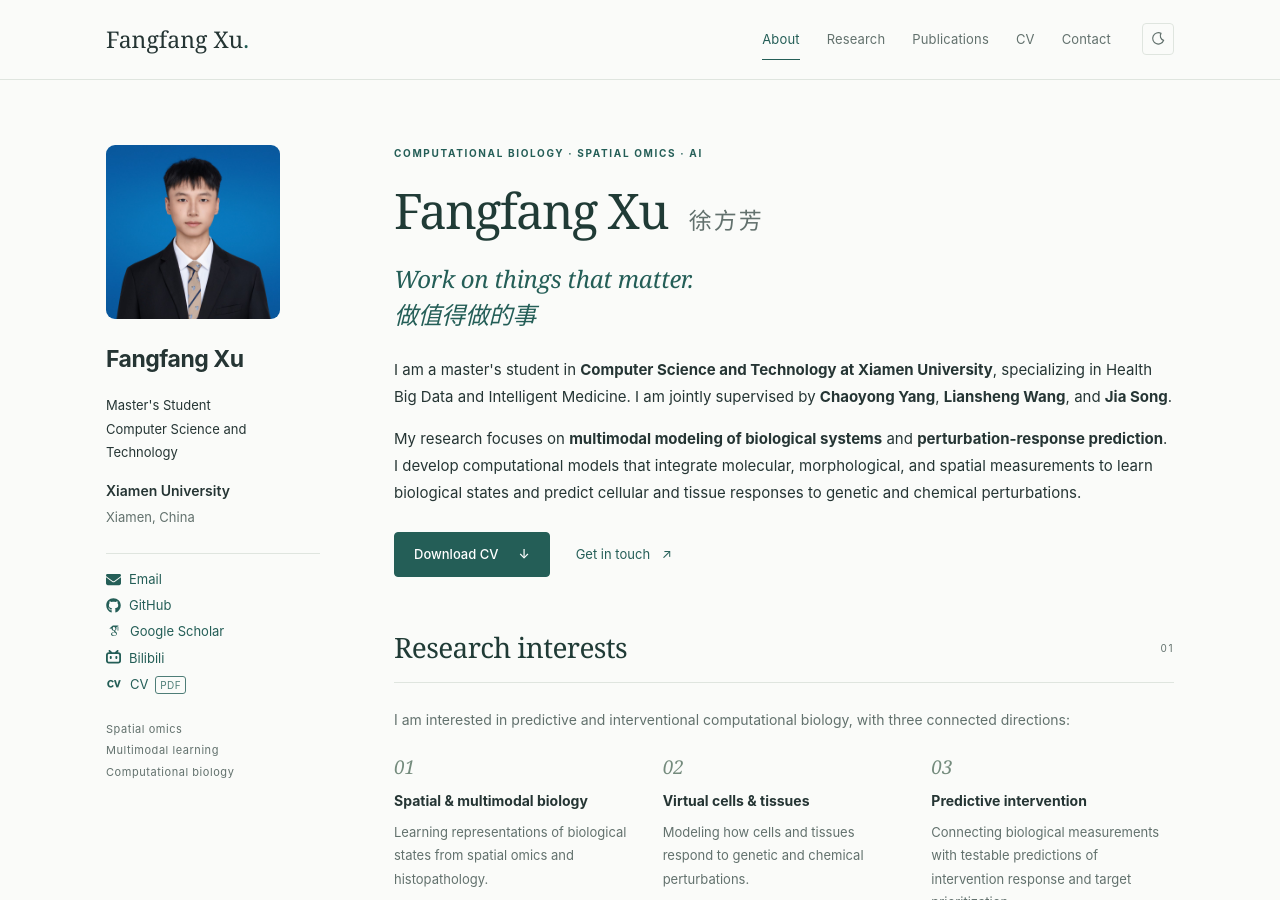
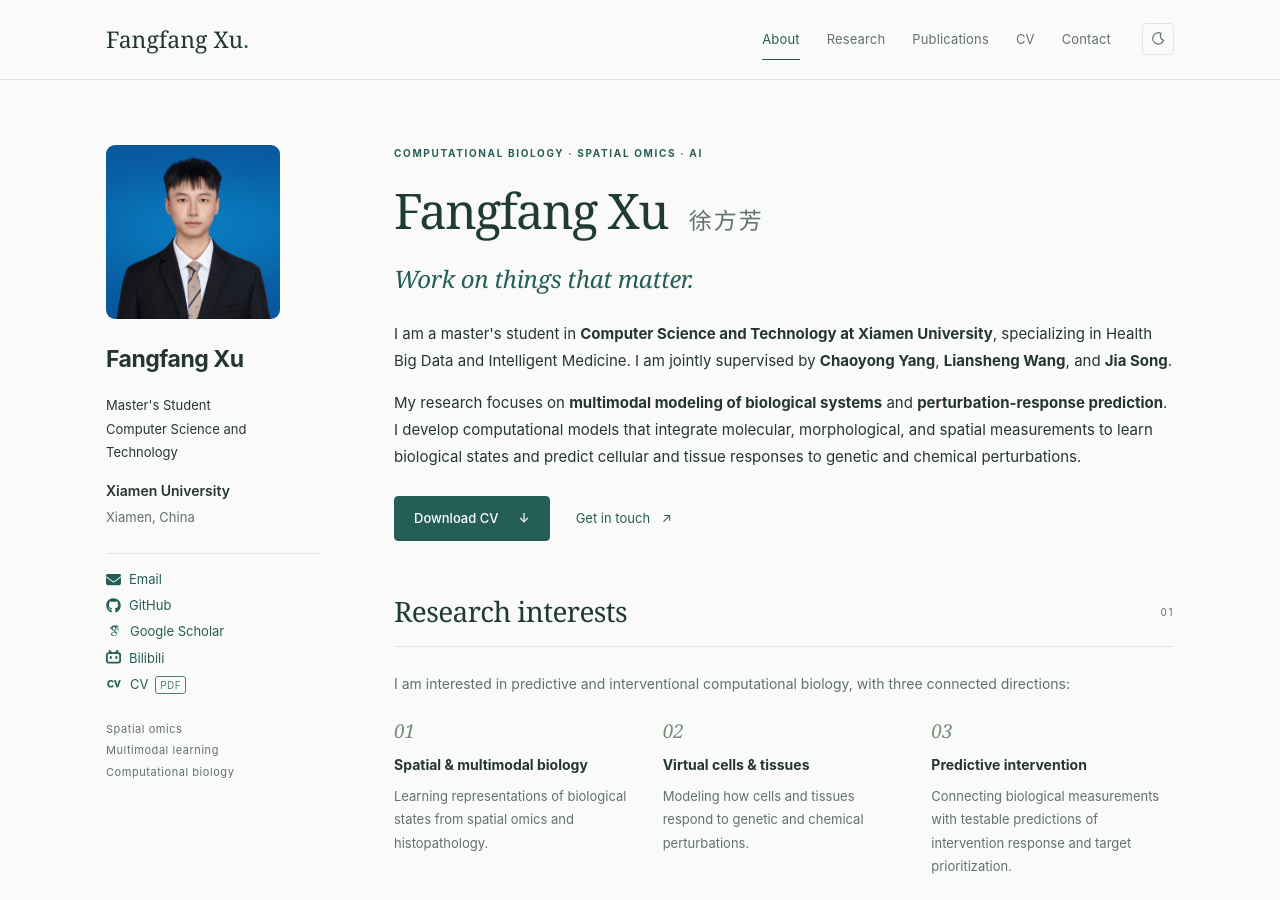
Before and after one commit to xufangfang408/xufangfang408.github.io, a Jekyll site: the page built from _pages/about.md, in a window 1280 px wide and 900 px high. Built offline with Jekyll 4.4.1, drawn with Linux system fonts in a browser that asks for light colours; some web fonts are replaced.

Commit message:
edit about.md

```diff
--- a/_pages/about.md
+++ b/_pages/about.md
@@ -11,7 +11,7 @@ redirect_from:
 <section class="intro" aria-labelledby="about-title">
   <p class="eyebrow">Computational biology · Spatial omics · AI</p>
   <h1 id="about-title">Fangfang Xu <span lang="zh-Hans">徐方芳</span></h1>
-  <p class="intro-lead"><em>Work on things that matter.<br class="desktop-break"> 做值得做的事</em></p>
+  <p class="intro-lead"><em>Work on things that matter.</em></p>
   <p>I am a master's student in <strong>Computer Science and Technology at Xiamen University</strong>, specializing in Health Big Data and Intelligent Medicine. I am jointly supervised by <strong>Chaoyong Yang</strong>, <strong>Liansheng Wang</strong>, and <strong>Jia Song</strong>.</p>
   <p>My research focuses on <strong>multimodal modeling of biological systems</strong> and <strong>perturbation-response prediction</strong>. I develop computational models that integrate molecular, morphological, and spatial measurements to learn biological states and predict cellular and tissue responses to genetic and chemical perturbations.</p>
   <div class="intro-actions"><a class="button" href="{{ site.data.academic.cv | relative_url }}">Download CV <span aria-hidden="true">↓</span></a><a class="text-link" href="mailto:{{ site.data.academic.email }}">Get in touch <span aria-hidden="true">↗</span></a></div>
```
